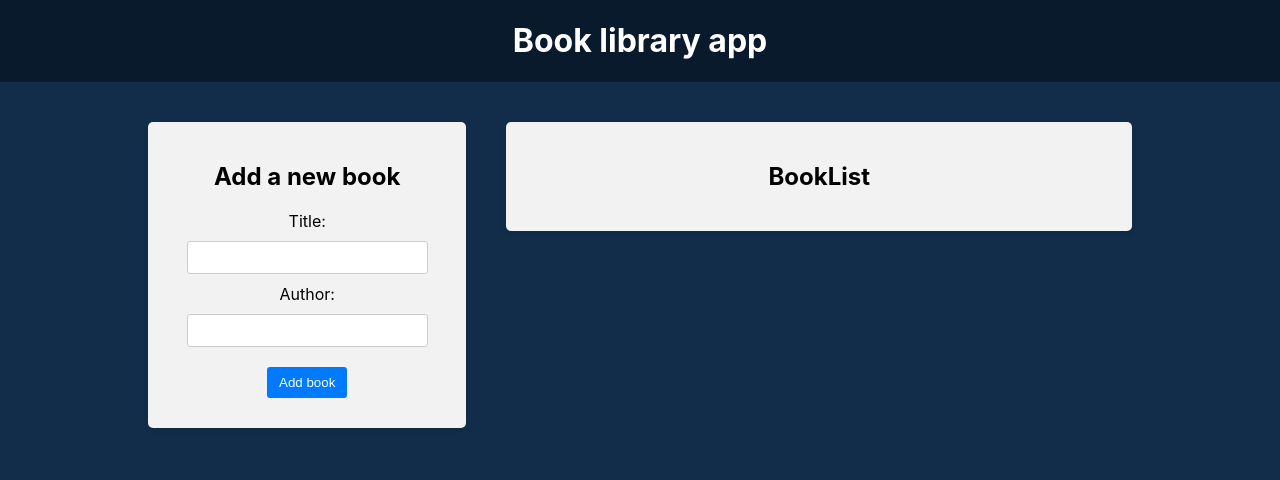
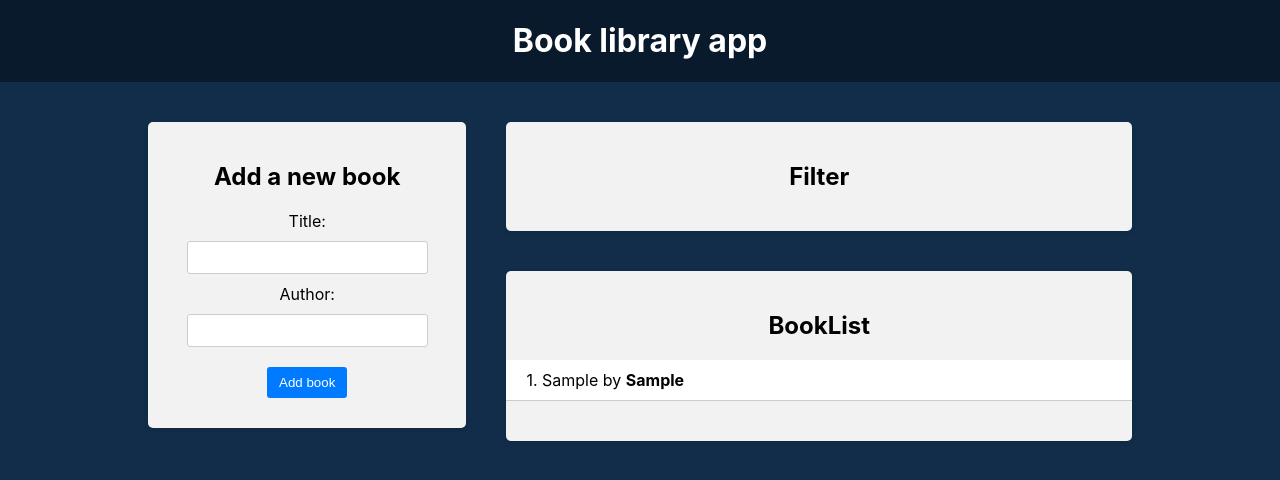
Before and after one commit to XMEJLb/30-react-redux, a React (Create React App) app in the folder frontend/: page / in a window 1280 px wide. Both pictures are taken after typing "Sample", "Sample" into the empty fields and a click on the button "Add book". Shown: the top 480 px of the page. Built offline with nearby package versions, Linux system fonts and the light colour scheme.

Commit message:
init redux, display books

```diff
--- a/frontend/package.json
+++ b/frontend/package.json
@@ -3,11 +3,13 @@
   "version": "0.1.0",
   "private": true,
   "dependencies": {
+    "@reduxjs/toolkit": "^2.2.7",
     "@testing-library/jest-dom": "^5.17.0",
     "@testing-library/react": "^13.4.0",
     "@testing-library/user-event": "^13.5.0",
     "react": "^18.3.1",
     "react-dom": "^18.3.1",
+    "react-redux": "^9.1.2",
     "react-scripts": "5.0.1",
     "web-vitals": "^2.1.4"
   },
--- a/frontend/src/App.js
+++ b/frontend/src/App.js
@@ -14,7 +14,7 @@
           <BookForm />
         </div>
         <div className="app-right-column">
-          {/* <Filter /> */}
+          <Filter />
           <BookList />
         </div>
       </main>
--- a/frontend/src/components/BookForm/BookForm.js
+++ b/frontend/src/components/BookForm/BookForm.js
@@ -1,15 +1,24 @@
 import { useState } from "react";
+import { useDispatch } from "react-redux";
+import { addBook } from "../../redux/books/actionCreators";
 import "./BookForm.css";
+
 const BookForm = () => {
   const [title, setTitle] = useState("");
   const [author, setAuthor] = useState("");
+  const dispatch = useDispatch();
 
   const handleSubmit = (e) => {
     e.preventDefault();
     if (title && author) {
+      const book = {
+        title,
+        author,
+      };
+      dispatch(addBook(book));
+      setTitle("");
+      setAuthor("");
     }
-    setTitle("");
-    setAuthor("");
   };
 
   return (
--- a/frontend/src/components/BookList/BookList.js
+++ b/frontend/src/components/BookList/BookList.js
@@ -1,8 +1,24 @@
+import { useSelector } from "react-redux";
 import "./BookList.css";
+
 const BookList = () => {
+  const books = useSelector((state) => state.books);
   return (
     <div className="app-block book-list">
       <h2>BookList</h2>
+      {books.list === 0 ? (
+        <p>No books</p>
+      ) : (
+        <ul>
+          {books.map((book, i) => (
+            <li key={i}>
+              <div className="book-info">
+                {++i}. {book.title} by <strong>{book.author}</strong>
+              </div>
+            </li>
+          ))}
+        </ul>
+      )}
     </div>
   );
 };
--- a/frontend/src/index.js
+++ b/frontend/src/index.js
@@ -1,7 +1,13 @@
 import React from "react";
+import { Provider } from "react-redux";
 import ReactDOM from "react-dom/client";
+import store from "./redux/store";
 import "./index.css";
 import App from "./App";
 
 const root = ReactDOM.createRoot(document.getElementById("root"));
-root.render(<App />);
+root.render(
+  <Provider store={store}>
+    <App />
+  </Provider>
+);
--- /dev/null
+++ b/frontend/src/redux/books/actionCreators.js
@@ -0,0 +1,8 @@
+import * as a from "./actionTypes";
+
+export const addBook = (newBook) => {
+  return {
+    type: a.ADD_BOOK,
+    payload: newBook,
+  };
+};
--- /dev/null
+++ b/frontend/src/redux/books/actionTypes.js
@@ -0,0 +1 @@
+export const ADD_BOOK = "ADD_BOOK";
--- /dev/null
+++ b/frontend/src/redux/books/reducer.js
@@ -0,0 +1,14 @@
+import * as a from "./actionTypes";
+
+const initialState = [];
+function booksReducer(state = initialState, action) {
+  switch (action.type) {
+    case a.ADD_BOOK:
+      return [...state, action.payload];
+
+    default:
+      return state;
+  }
+}
+
+export default booksReducer;
--- /dev/null
+++ b/frontend/src/redux/store.js
@@ -0,0 +1,9 @@
+import { configureStore } from "@reduxjs/toolkit";
+import booksReducer from "./books/reducer";
+const store = configureStore({
+  reducer: {
+    books: booksReducer,
+  },
+});
+
+export default store;
```
Also changed, not shown: 1 other file (tests, documents, lock files or other folders).
